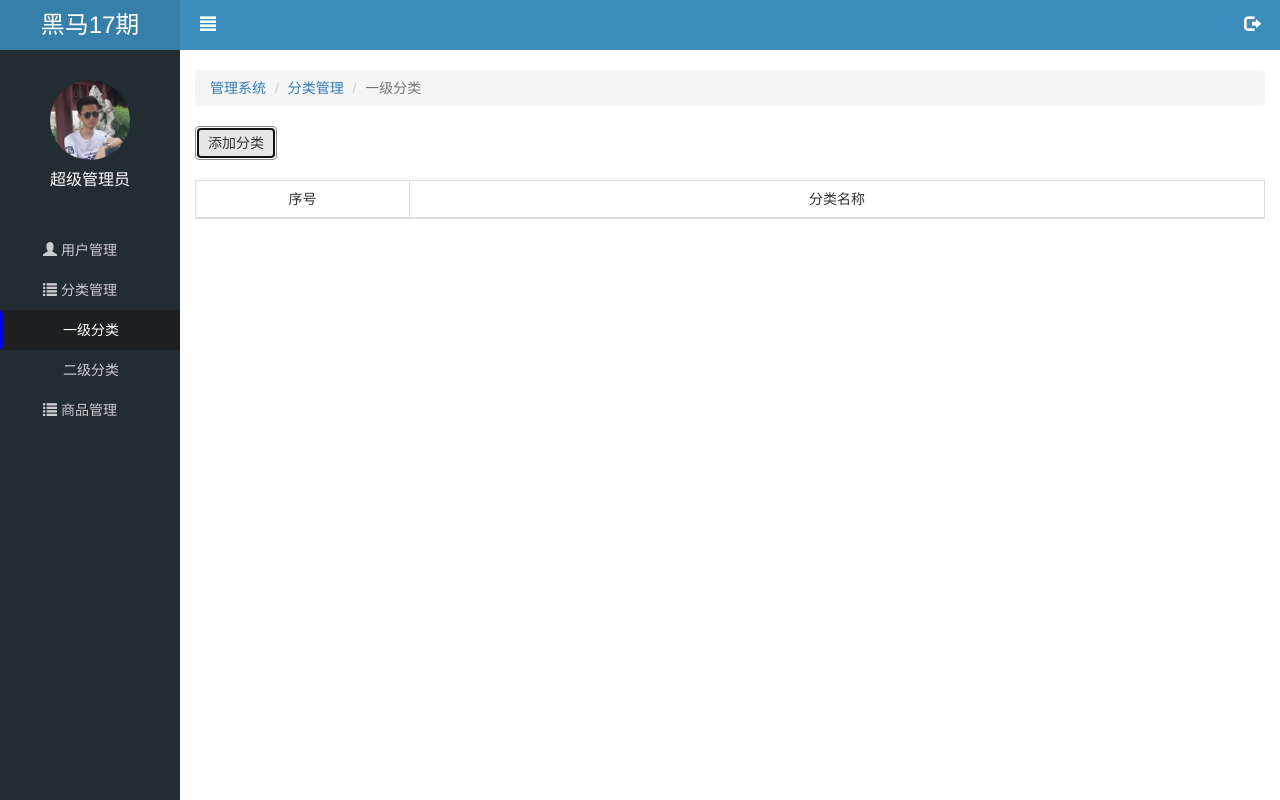
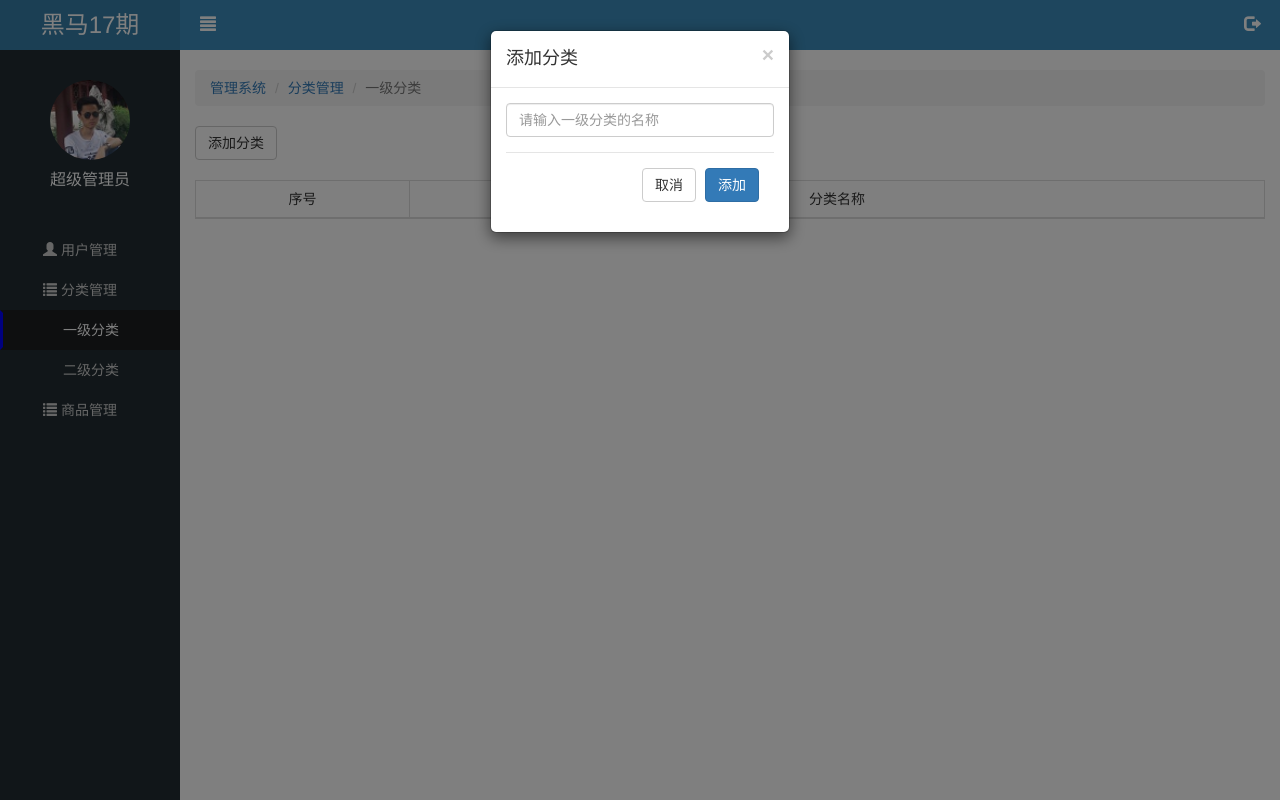
Before and after one commit to cdylucky/letao, a website: page public/back/first.html in a window 1280 px wide. Both pictures are taken after a click on the button "添加分类". Drawn offline with Linux system fonts and the light colour scheme; no server answers.

Commit message:
一级分类模块完成

```diff
--- a/public/back/first.html
+++ b/public/back/first.html
@@ -122,18 +122,23 @@
     <div class="modal-content">
       <div class="modal-header">
         <button type="button" class="close" data-dismiss="modal"><span>&times;</span></button>
-        <h4 class="modal-title">温馨提示</h4>
+        <h4 class="modal-title">添加分类</h4>
       </div>
       <div class="modal-body">
-        <p class="text-danger">
-          <span class="glyphicon glyphicon-info-sign"></span>
-          你确定要执行此操作吗？？
-        </p>
+        <!--输入一级分类内容框-->
+        <form>
+          <div class="form-group">
+            <input type="text" class="form-control" id="exampleInputEmail1" placeholder="请输入一级分类的名称" name="categoryName">
+          </div>
+          <!--点击按钮-->
+          <div class="modal-footer">
+            <button type="button" class="btn btn-default" data-dismiss="modal">取消</button>
+            <button type="submit" class="btn btn-primary">添加</button>
+          </div>
+
+        </form>
       </div>
-      <div class="modal-footer">
-        <button type="button" class="btn btn-default" data-dismiss="modal">取消</button>
-        <button type="button" class="btn btn-primary btn_confirm">确定</button>
-      </div>
+
     </div>
   </div>
 </div>
--- a/public/back/js/first.js
+++ b/public/back/js/first.js
@@ -39,4 +39,55 @@ $(function() {
   };
 
   render();
+
+  //功能2：添加分类：
+  $('.btn_add').on('click',function() {
+
+    $('#addModal').modal('show');
+  })
+
+  //表单验证
+  var $form = $('form');
+  $form.bootstrapValidator({
+    //指定校验是的图标显示
+    feedbackIcons: {
+      valid: 'glyphicon glyphicon-ok',
+      invalid: 'glyphicon glyphicon-remove',
+      validating: 'glyphicon glyphicon-refresh'
+    },
+
+    // //配置校验规则，name属性
+    fields: {
+      categoryName: {
+        validators: {
+          notEmpty: {
+            message : '请输入一级分类的名称'
+          }
+        }
+      }
+    }
+  });
+
+  //表单验证通过，进行ajax请求
+  $form.on('success.form.bv',function(e) {
+    //阻止浏览器默认行为
+    e.preventDefault();
+    $.ajax({
+      type: 'post',
+      url: '/category/addTopCategory',
+      data: $form.serialize(),
+      success: function(info){
+        console.log(info);
+        if(info.success){
+          //关闭模态框
+          $('#addModal').modal('hide');
+          //重新渲染页面
+          page = 1;
+          render();
+          //表单重置
+          $form.data('bootstrapValidator').resetForm(true);
+        }
+      }
+    })
+  })
 })
```
